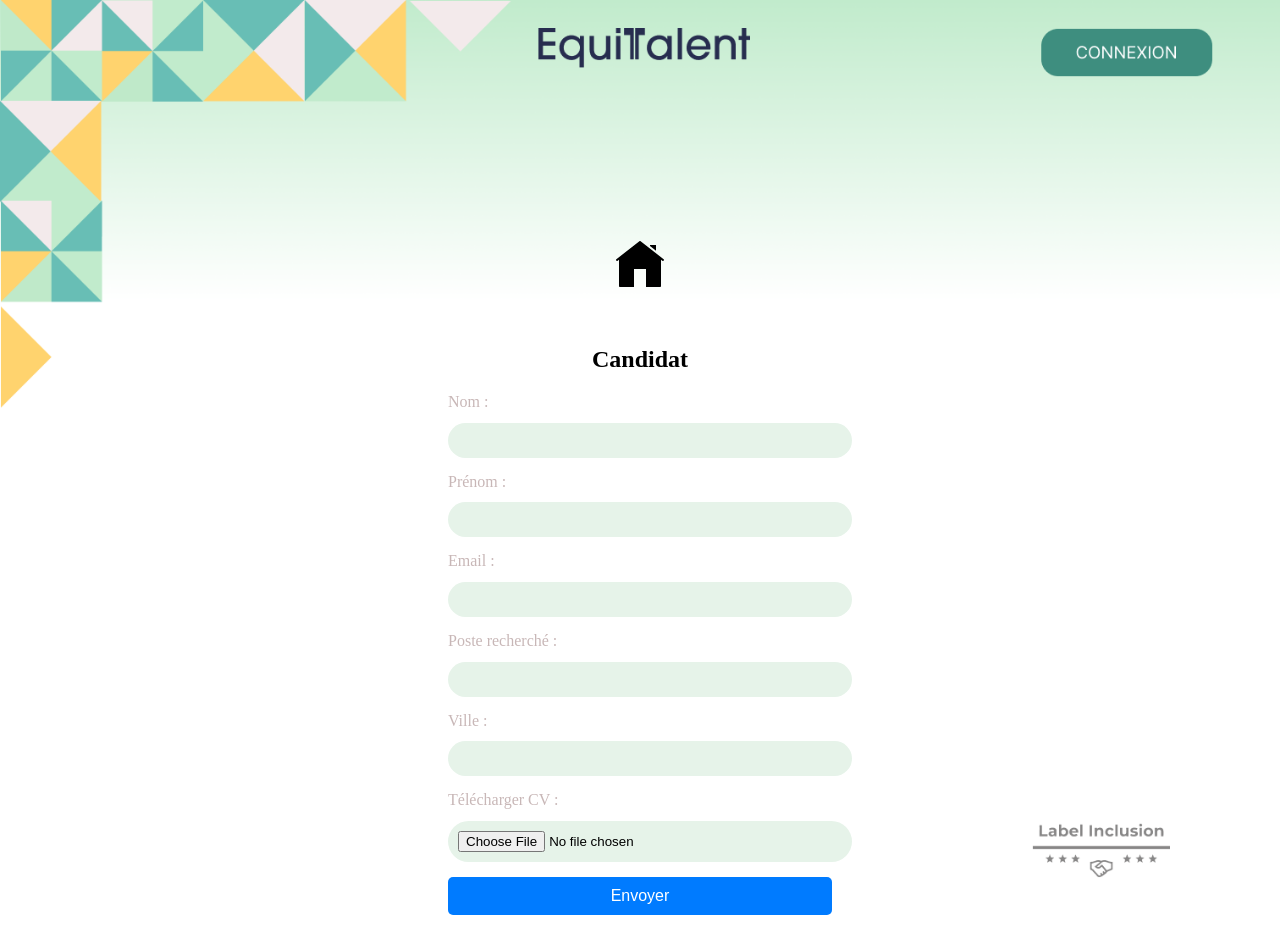
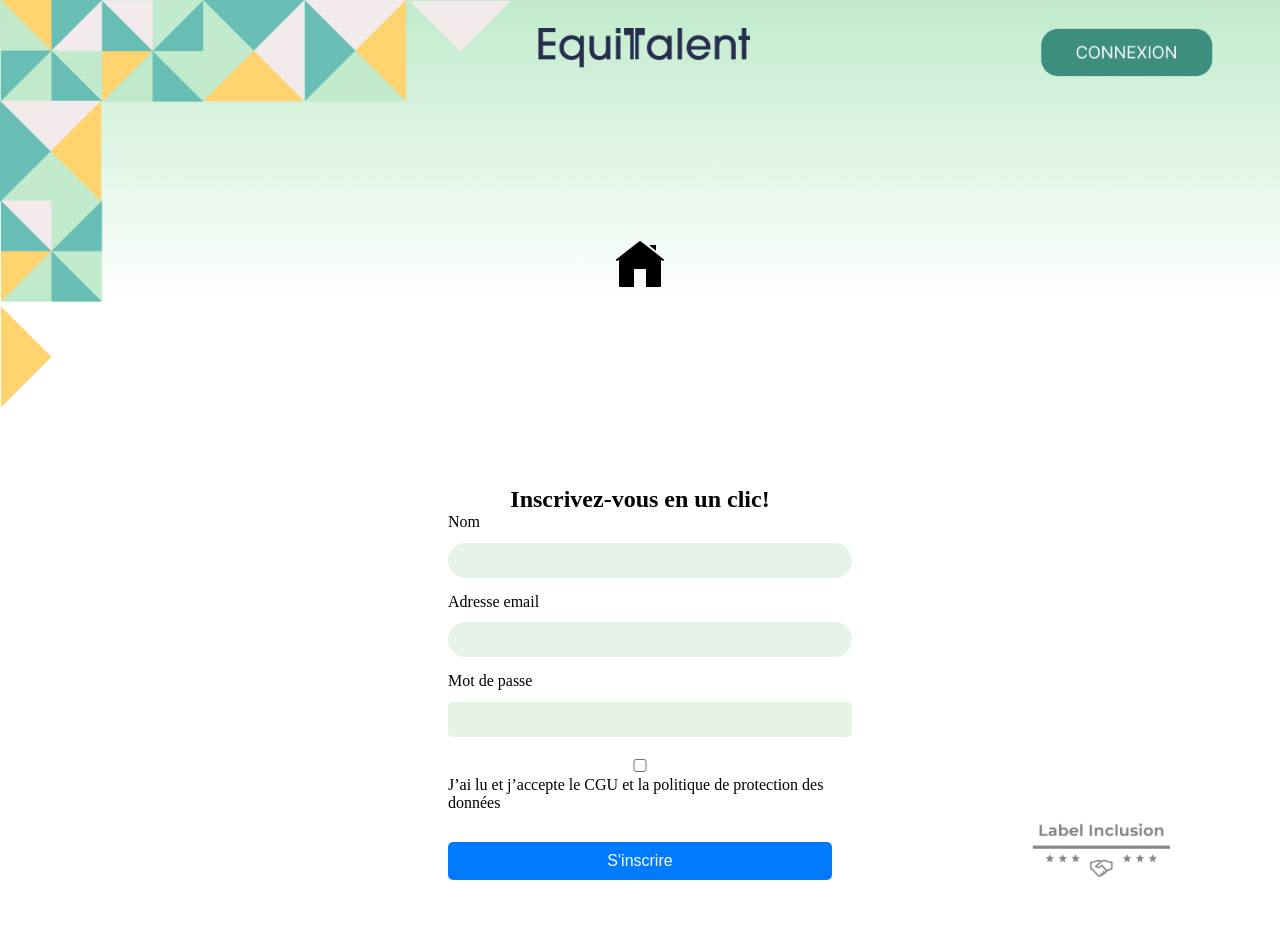
Before and after one commit to zhdanove59/hackaton-3, a React (Vite) app in the folder client/: page /candidat in a window 1280 px wide. Shown: the top 952 px of the page. Built offline with nearby package versions, Linux system fonts and the light colour scheme.

Commit message:
page inscription done

```diff
--- a/client/src/App.jsx
+++ b/client/src/App.jsx
@@ -1,7 +1,6 @@
-import { Outlet } from "react-router-dom";
+import Inscription from "./components/Formulaires/Inscription";
 
 function App() {
-  return <Outlet />
-
+  return <Inscription />;
 }
 export default App;
--- a/client/src/components/Formulaires/FormEmployer.css
+++ b/client/src/components/Formulaires/FormEmployer.css
@@ -1,6 +1,3 @@
-/* Styles existants... */
-/* commit vers dev bis*/
-
 .background-container {
   width: 100vw;
   height: 100vh;
--- /dev/null
+++ b/client/src/components/Formulaires/Inscription.css
@@ -0,0 +1,94 @@
+.form-container1 {
+  width: 30%;
+  margin: 0 auto;
+  padding: 10rem;
+  /*border: 1px solid #ccc;*/
+  /*border-radius: 10px;*/
+  background-color: transparent;
+  margin-bottom: 30rem;
+}
+.body-form {
+  background-image: url(../../src/assets/images/backgrounde.png);
+  background-repeat: no-repeat;
+  background-size: 100%;
+}
+.container-formcar {
+  display: flex;
+  flex-direction: column;
+  width: 100%;
+}
+.ins {
+  display: flex;
+  justify-content: center;
+}
+.iconhome {
+  display: flex;
+  justify-content: center;
+  margin-top: 10rem;
+  margin-bottom: 2rem;
+}
+.home-icon {
+  transition: transform 0.2s ease-in-out;
+}
+.home-icon:hover {
+  transform: scale(1.2);
+}
+.form-container h2 {
+  text-align: center;
+  margin-bottom: 20px;
+  color: #000000;
+}
+
+.form-group {
+  margin-bottom: 15px;
+}
+
+.form-group label {
+  display: block;
+  margin-bottom: 5px;
+  color: #000000;
+}
+
+.form-group input[type="text"],
+.form-group input[type="email"],
+.form-group input[type="file"] {
+  width: 100%;
+  padding: 10px;
+  border: none;
+  border-radius: 5px;
+
+  background-color: #e6f3e9;
+}
+
+button {
+  display: block;
+  width: 100%;
+  padding: 10px;
+  border: none;
+  border-radius: 5px;
+  background-color: #007bff;
+  color: white;
+  font-size: 16px;
+  cursor: pointer;
+}
+.btn-primary {
+  padding: 10px 20px;
+  border: none;
+  border-radius: 5px;
+  background-color: #007bff;
+  color: #fff;
+  cursor: pointer;
+  margin-top: 10px;
+}
+.label-inscription {
+  color: #000000;
+}
+.confirmation-message {
+  margin-top: 20px;
+  padding: 10px;
+  border: 1px solid #4caf50;
+  border-radius: 5px;
+  background-color: #dff0d8;
+  color: #3c763d;
+  text-align: center;
+}
--- /dev/null
+++ b/client/src/components/Formulaires/Inscription.jsx
@@ -0,0 +1,119 @@
+import { useState } from "react";
+import "./Inscription.css";
+import { Link } from "react-router-dom";
+
+function FormCan() {
+  const [formData, setFormData] = useState({
+    nom: "",
+    prenom: "",
+    email: "",
+    poste: "",
+    ville: "",
+    cv: null,
+  });
+
+  const [submitted, setSubmitted] = useState(false);
+
+  const handleChange = (e) => {
+    const { name, value } = e.target;
+    setFormData({ ...formData, [name]: value });
+  };
+
+  const handleSubmit = (e) => {
+    e.preventDefault();
+    // Logic to handle the form submission, e.g., send the data to the server
+
+    setSubmitted(true);
+    // Reset form fields
+    setFormData({
+      nom: "",
+      email: "",
+      poste: "",
+      termsAccepted: "",
+    });
+    // Hide confirmation message after a few seconds
+    setTimeout(() => setSubmitted(false), 5000);
+  };
+
+  return (
+    <div className="body-form">
+      <div className="container-formcar">
+        <div className="iconhome">
+          <Link to="/">
+            <img
+              className="home-icon"
+              src="../../src/assets/images/home.svg"
+              alt="home icon"
+            />
+          </Link>
+        </div>
+
+        <div className="form-container1">
+          <h2 className="label-inscription ins"> Inscrivez-vous en un clic!</h2>
+          <form onSubmit={handleSubmit}>
+            <div className="form-group">
+              <label htmlFor="nom" className="label-inscription">
+                Nom{" "}
+              </label>
+              <input
+                type="text"
+                id="nom"
+                name="nom"
+                value={formData.nom}
+                onChange={handleChange}
+                required
+              />
+            </div>
+            <div className="form-group">
+              <label htmlFor="email" className="label-inscription">
+                Adresse email{" "}
+              </label>
+              <input
+                type="email"
+                id="email"
+                name="email"
+                value={formData.email}
+                onChange={handleChange}
+                required
+              />
+            </div>
+            <div className="form-group">
+              <label htmlFor="poste" className="label-inscription">
+                Mot de passe{" "}
+              </label>
+              <input
+                type="password"
+                id="poste"
+                name="poste"
+                value={formData.poste}
+                onChange={handleChange}
+                required
+              />
+            </div>
+            <div className="form-group">
+              <label className="label-inscription lu">
+                <input
+                  type="checkbox"
+                  name="termsAccepted"
+                  checked={formData.termsAccepted}
+                  onChange={handleChange}
+                  required
+                />
+                J’ai lu et j’accepte le CGU et la politique de protection des
+                données
+              </label>
+            </div>
+            <button type="submit" className="btn-primary">
+              S'inscrire
+            </button>
+          </form>
+          {submitted && (
+            <p className="confirmation-message">Inscription réussi !</p>
+          )}
+        </div>
+      </div>
+    </div>
+  );
+}
+
+export default FormCan;
```
